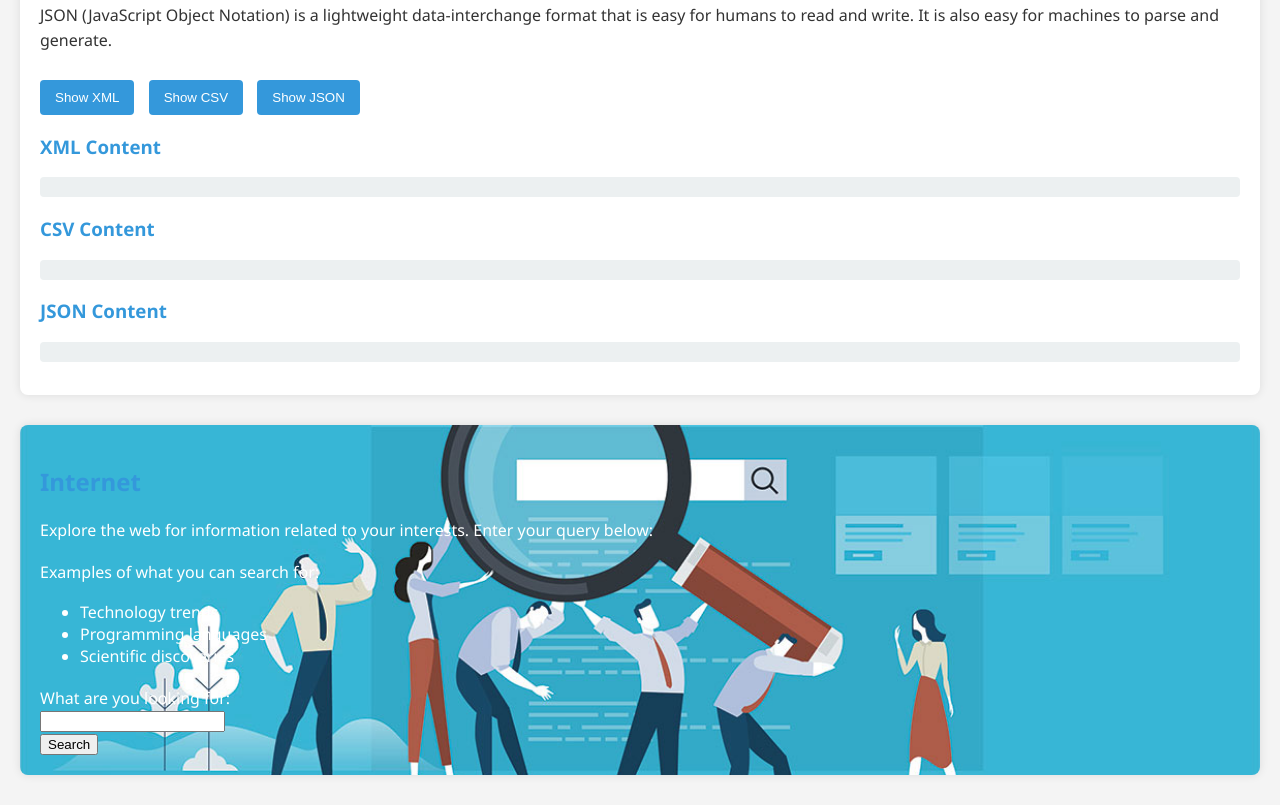
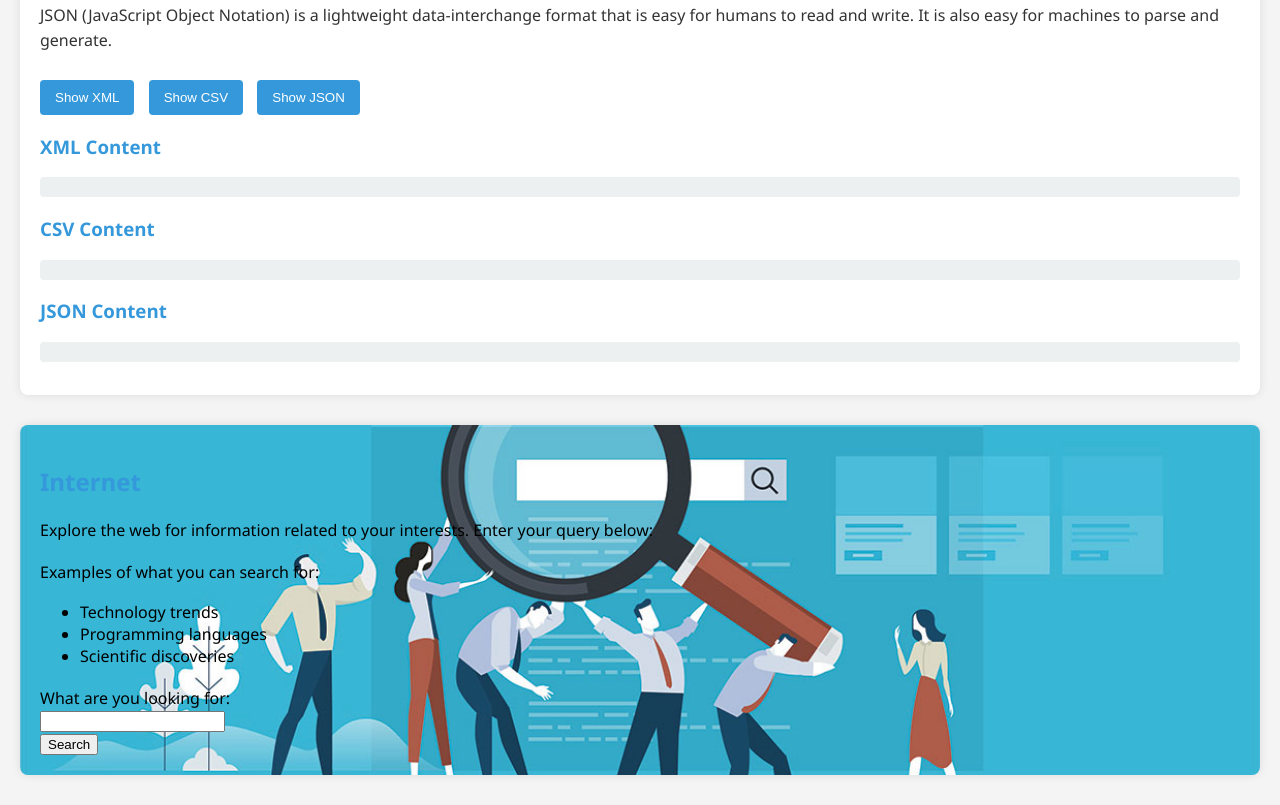
Before and after one commit to Patrik19981/project, a plain HTML site: page index.html in a window 1280 px wide. Shown: the part 1702-2507 px from the top of the page. Drawn offline with Linux system fonts and the light colour scheme.

Commit message:
Update index.html

```diff
--- a/index.html
+++ b/index.html
@@ -307,7 +307,7 @@
 </section>
 
 <!-- Internet Section -->
-<section id="internet-section" style="background-image: url('search3.jpg'); background-size: cover; background-position: center; color: #fff;">
+<section id="internet-section" style="background-image: url('search3.jpg'); background-size: cover; background-position: center; color: #000000;">
     <h2>Internet</h2>
     <p>Explore the web for information related to your interests. Enter your query below:</p>
 
```
